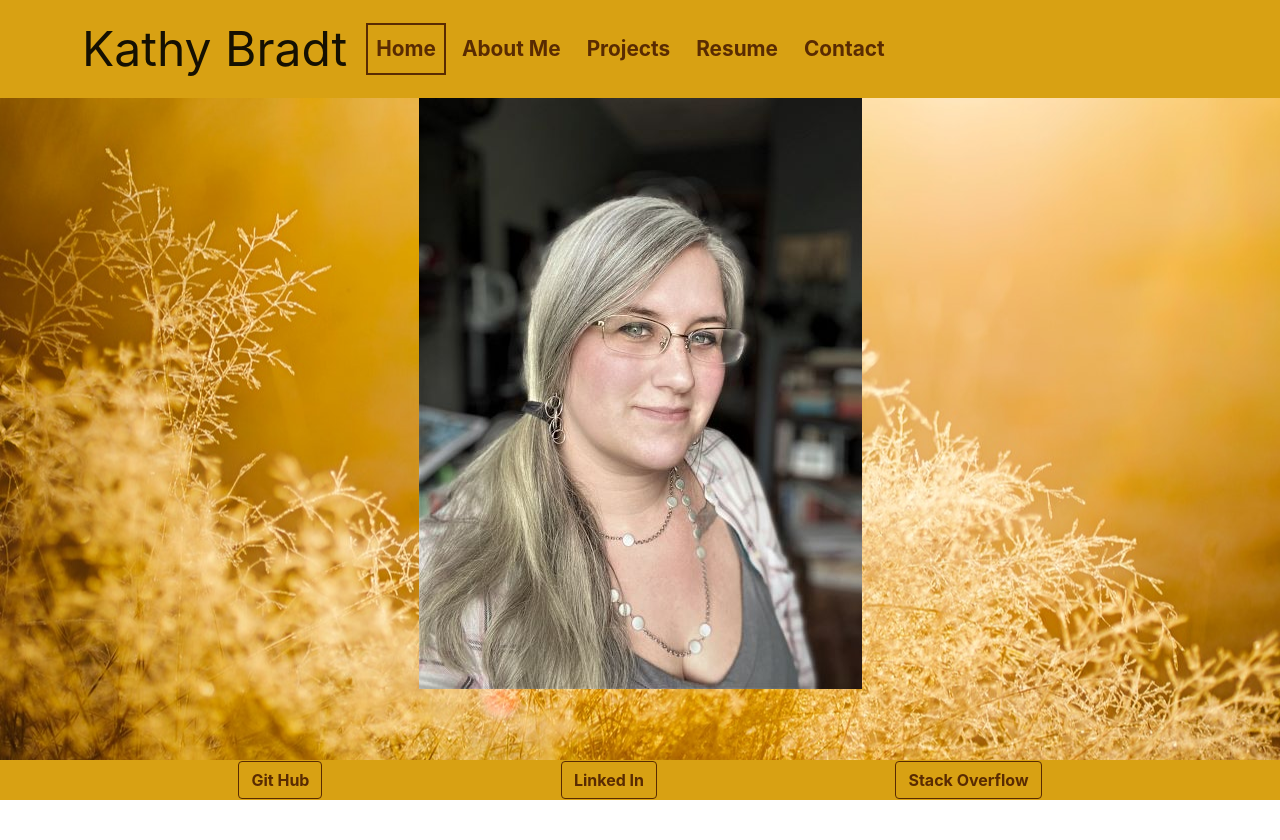
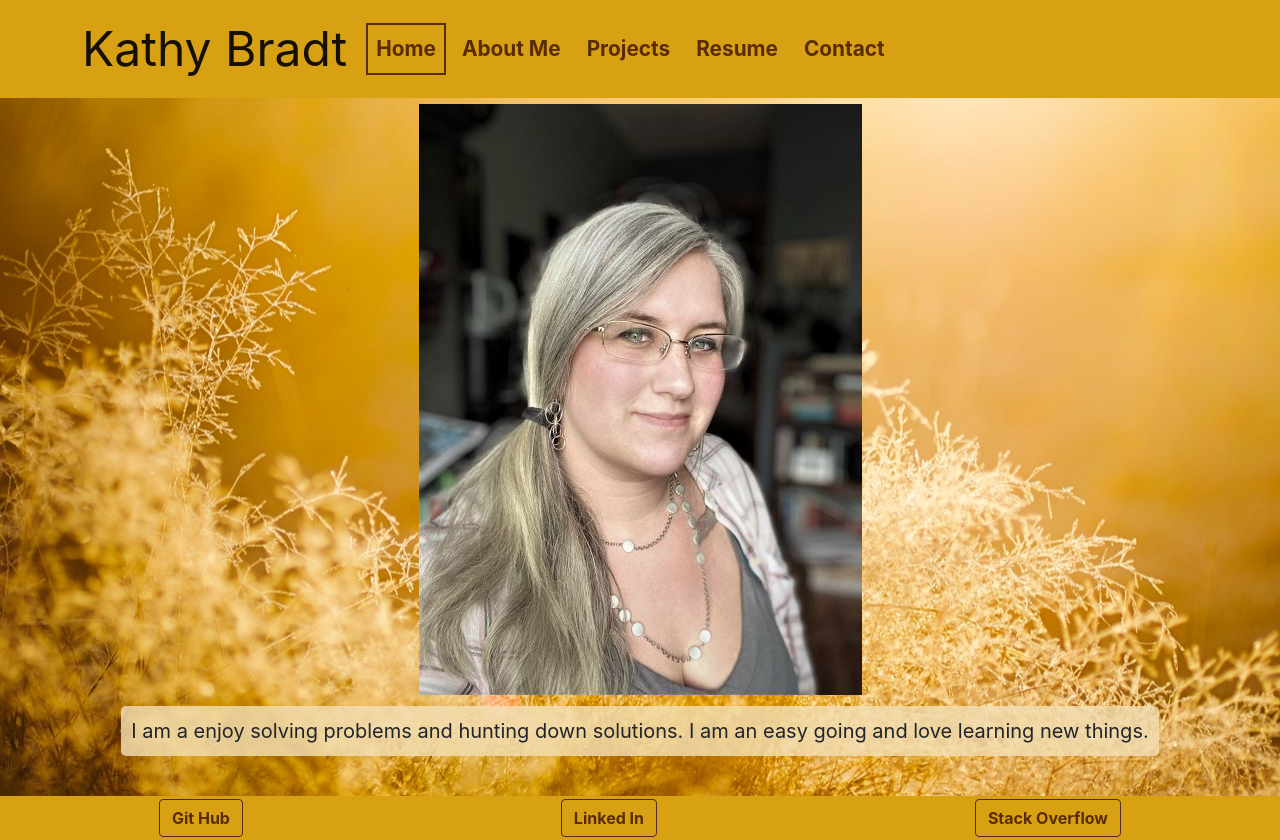
Before and after one commit to Cygnet717/ReactPortfolio, a JavaScript app: page / in a window 1280 px wide. Before the commit the page ends 800 px from the top, so only its background shows below. Built offline with nearby package versions, Linux system fonts and the light colour scheme; the HTML template or start-up script is replaced by a standard one.

Commit message:
preparing to deploy

```diff
--- a/package.json
+++ b/package.json
@@ -1,12 +1,14 @@
 {
   "name": "reactportfolio",
   "version": "0.1.0",
+  "homepage": "https://myusername.github.io/ReactPortfolio",
   "private": true,
   "dependencies": {
     "@testing-library/jest-dom": "^5.15.0",
     "@testing-library/react": "^11.2.7",
     "@testing-library/user-event": "^12.8.3",
     "bootstrap": "^5.1.3",
+    "gh-pages": "^3.2.3",
     "react": "^17.0.2",
     "react-bootstrap": "^2.0.2",
     "react-dom": "^17.0.2",
@@ -19,7 +21,9 @@
     "start": "react-scripts start",
     "build": "react-scripts build",
     "test": "react-scripts test",
-    "eject": "react-scripts eject"
+    "eject": "react-scripts eject",
+    "predeploy": "npm run build",
+    "deploy": "gh-pages -d build"
   },
   "eslintConfig": {
     "extends": [
--- a/src/App.css
+++ b/src/App.css
@@ -13,6 +13,17 @@ h1{
   text-align: center;
 }
 
+.outerDiv {
+  padding: 20px auto 140px auto
+}
+
+.salutation {
+  background: rgba(243, 223, 179, 0.822);
+  border-radius: 5px;
+  font-size: 20px;
+  padding: 10px;
+}
+
 .activeLink {
   outline: 2px solid #592B02
 }
--- a/src/pages/AboutMe.js
+++ b/src/pages/AboutMe.js
@@ -5,7 +5,7 @@ import Row from 'react-bootstrap/Row'
 const AboutMe = () => {
 
   return (
-    <div className="">
+    <div  className="outerDiv">
       <h1 >About Me</h1>
       <Container>
         <Row>
--- a/src/pages/Contact.js
+++ b/src/pages/Contact.js
@@ -4,7 +4,7 @@ const Contact = () => {
 
 
   return (
-    <div className="">
+    <div  className="outerDiv">
       <h1>Contact</h1>
       <Form>
         <Form.Group className="mb-3" controlId="exampleForm.ControlInput1">
--- a/src/pages/Footer.js
+++ b/src/pages/Footer.js
@@ -3,10 +3,10 @@ const Footer = () => {
   const styles = {
     footer: {
       position: 'absolute',
-      bottom: 0,
+      bottom: '-40px',
       right: 0,
       left: 0,
-      height: '5vh',
+
       background: '#D8A113',
       display: 'flex',
       justifyContent: 'space-evenly',
@@ -15,7 +15,8 @@ const Footer = () => {
     link: {
       color: '#592B02',
       fontWeight: 700,
-      border: '1px solid #592B02'
+      border: '1px solid #592B02',
+      margin: '3px auto'
     }
   }
   return (
--- a/src/pages/Header.js
+++ b/src/pages/Header.js
@@ -35,7 +35,6 @@ const Header = () => {
               style={styles.link}
             >Home</Nav.Link>
             <Nav.Link
-              className="activeLink"
               className={location === '/AboutMe'? 'activeLink' : null}
               href="/AboutMe"
               eventKey="link-1"
--- a/src/pages/Hero.js
+++ b/src/pages/Hero.js
@@ -2,18 +2,22 @@ import { Image } from 'react-bootstrap'
 const Hero = () => {
   const styles = {
     hero: {
+
       display: 'flex',
+      flexWrap: 'wrap',
       alignItems: 'center',
-      justifyContent: 'center',
-      height: '85%',
+      justifyContent: 'space-evenly',
+      height: '85vh',
+
     },
-    picture: {
+    salutation: {
 
     }
   }
   return (
-    <div className="" style={styles.hero}>
-      <Image src="./images/selfie3.jpg" style={styles.picture} fluid />
+    <div  className="outerDiv" style={styles.hero}>
+      <Image src="./images/selfie3.jpg" fluid />
+      <p className="salutation" style={styles.salutation}>I am a enjoy solving problems and hunting down solutions. I am an easy going and love learning new things.</p>
     </div>
   );
 };
--- a/src/pages/Projects.js
+++ b/src/pages/Projects.js
@@ -44,7 +44,7 @@ const Projects = () => {
   ]
 
   return (
-    <div className="">
+    <div className="outerDiv">
       <h1>Projects</h1>
       <Container>
         <Row>
--- a/src/pages/Resume.js
+++ b/src/pages/Resume.js
@@ -10,7 +10,7 @@ const Resume = () => {
   }
 
   return (
-    <div className="" style={styles.main}>
+    <div  className="outerDiv" style={styles.main}>
       <h3>Education</h3>
       <div>
         <h4>U of M Bootcamp</h4>
```
Also changed, not shown: 2 other files (tests, documents, lock files or other folders).
